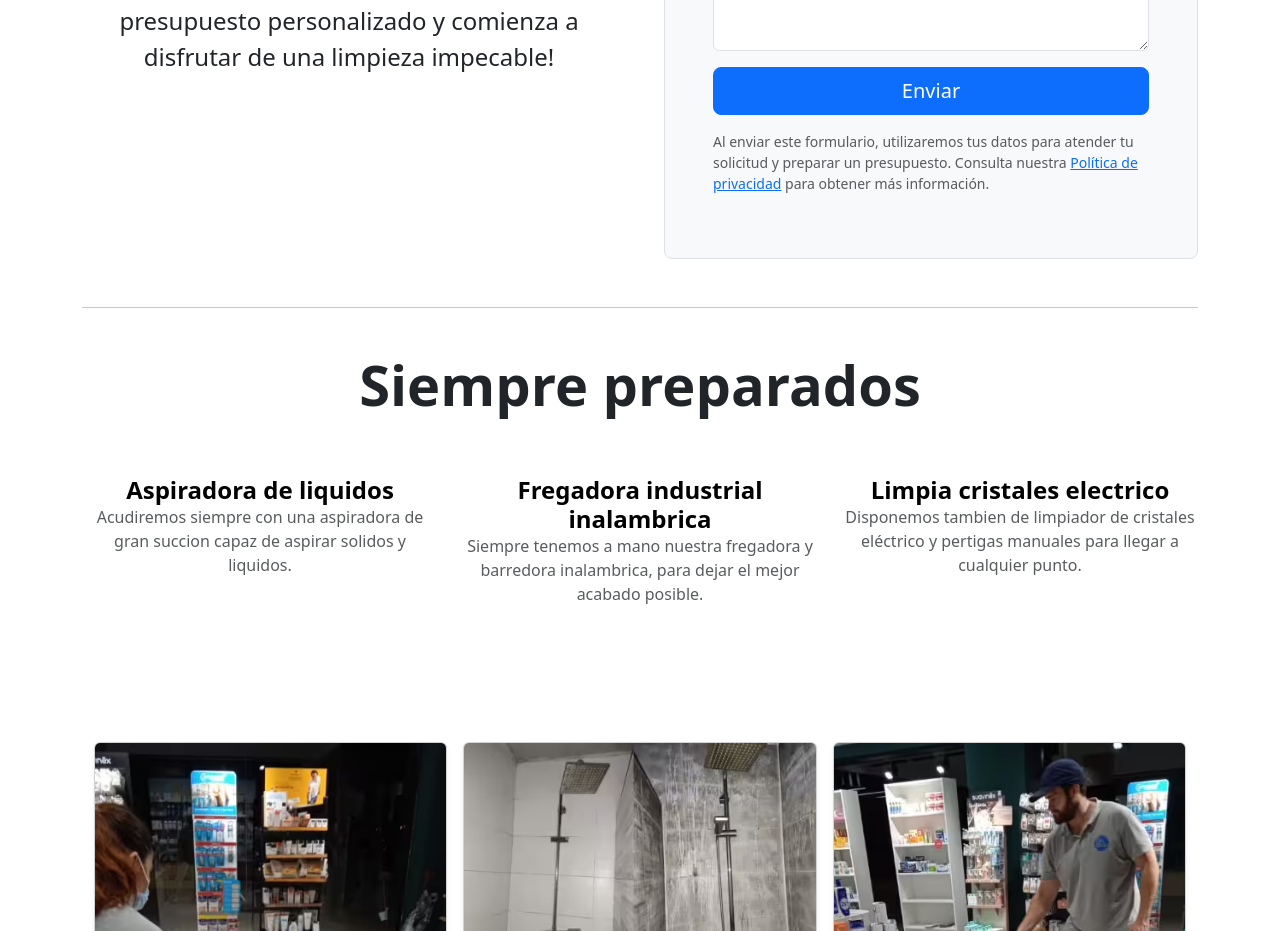
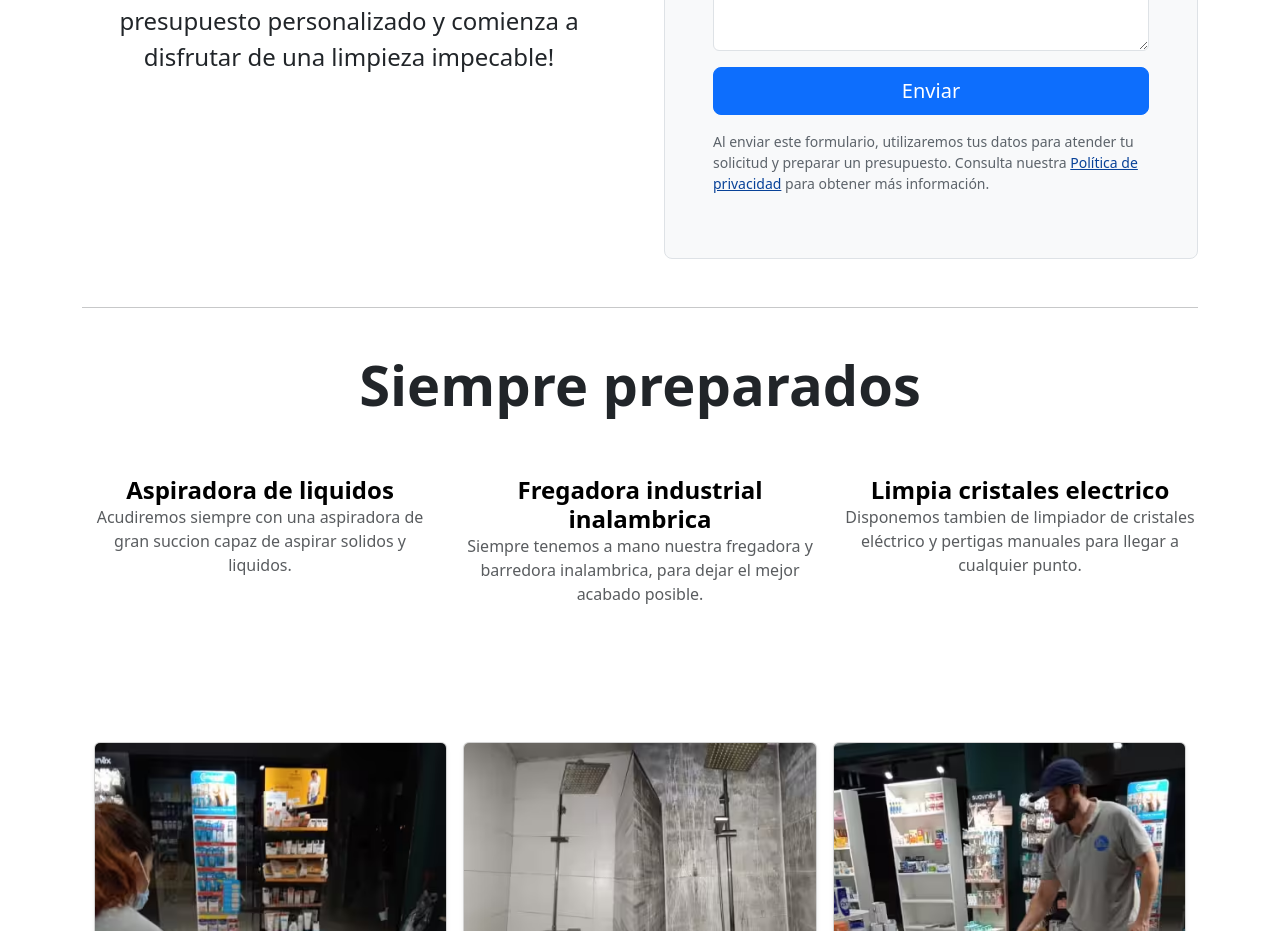
Before and after one commit to FMR7/lolimpio, a website: page public/index.html in a window 1280 px wide. Shown: the part 1700-2631 px from the top of the page. Drawn offline with nearby package versions, Linux system fonts and the light colour scheme.

Commit message:
link accesibility

```diff
--- a/public/css/styles.css
+++ b/public/css/styles.css
@@ -22,3 +22,19 @@ img {
 .nav-link.active {
     color: white !important;
 }
+
+.privacy-notice {
+    color: #5c636a;
+}
+
+.privacy-notice a {
+    color: #084298;
+}
+
+[data-bs-theme="dark"] .privacy-notice {
+    color: #adb5bd;
+}
+
+[data-bs-theme="dark"] .privacy-notice a {
+    color: #9ec5fe;
+}
--- a/public/index.html
+++ b/public/index.html
@@ -229,7 +229,7 @@
               <textarea class="form-control" id="mensaje" rows="3" maxlength="500" name="mensaje" required></textarea>
             </div>
             <button class="w-100 btn btn-lg btn-primary" type="submit"></i>Enviar</button>
-            <p class="small text-muted mt-3">
+            <p class="small mt-3 privacy-notice">
               Al enviar este formulario, utilizaremos tus datos para atender tu
               solicitud y preparar un presupuesto. Consulta nuestra
               <a class="document-modal-link" href="politica-privacidad.html" data-modal-id="modalPrivacidad">Política de privacidad</a>
```
